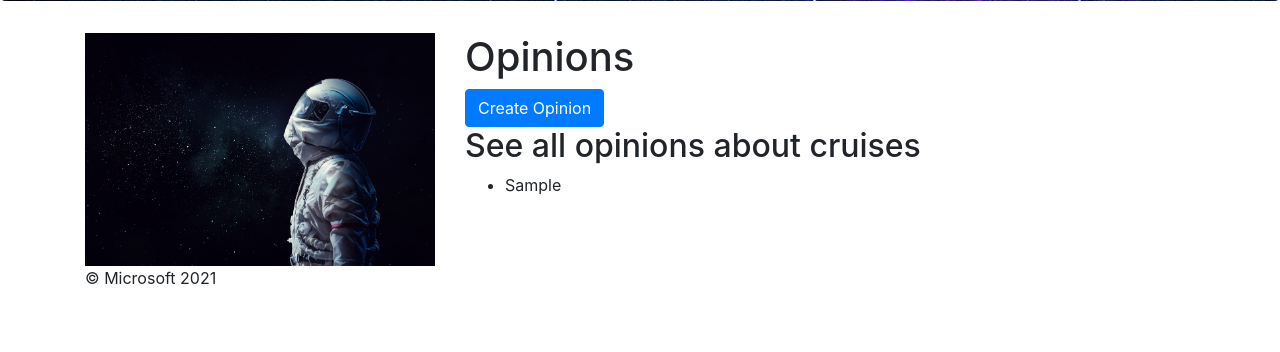
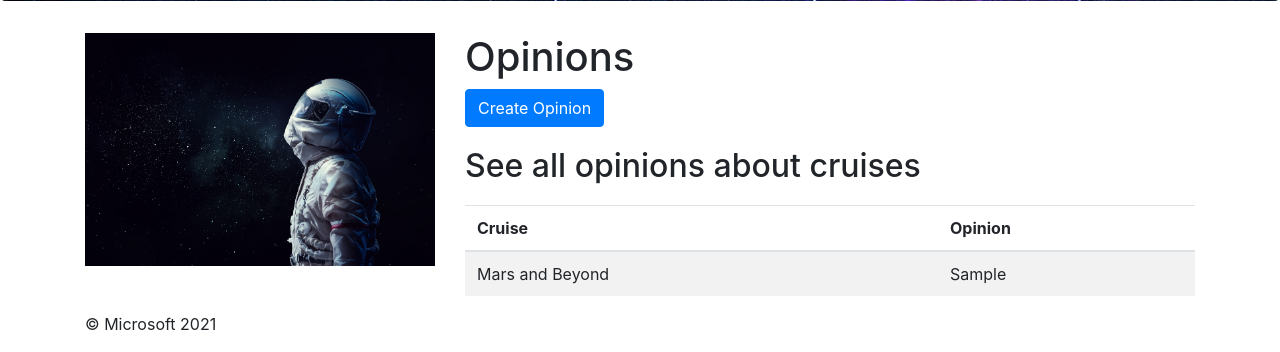
Before and after one commit to SilviadelaTorre/Django-App, a Django app: page /opinions/ in a window 1280 px wide. Shown: the part 462-814 px from the top of the page. Before the commit the page ends 746 px from the top, so only its background shows below. Run offline with Django 4.2, Linux system fonts and the light colour scheme; data comes from the database, SQL or seed files in the repository; tables that the repository leaves empty hold one stand-in row (values such as "Sample post"); some libraries are stand-ins or nearby versions.

Commit message:
final commit

```diff
--- a/relecloud/templates/opinions_form.html
+++ b/relecloud/templates/opinions_form.html
@@ -9,7 +9,6 @@ Relecloud - Opinions
 <h1>Opinions</h1>
 
 <h2>Fill out the following form to create an opinion about a cruise</h2>
-
 <form method="POST" class="form">
     {% csrf_token %}
     {% for field in form %}
--- a/relecloud/templates/opinions_info.html
+++ b/relecloud/templates/opinions_info.html
@@ -1,4 +1,5 @@
 {% extends 'base.html' %}
+{% load crispy_forms_tags %}
 {% block title %}
 Relecloud - Opinions
 {% endblock %}
@@ -8,16 +9,32 @@ Relecloud - Opinions
 
 
 <a href="{% url 'opinions_form' %}" class="btn btn-primary">Create Opinion</a>
-<br>
+
 
 <!-- Table -->
-<h2>See all opinions about cruises</h2>
-<ul>
-    {% for op in opinions %}
-    <li>
-        <strong>{{ op.cruises }}</strong>
-        <p>{{ op.opinion }}</p>
-    </li>
-    {% endfor %}
-</ul>
+
+<h2 style="margin-top: 20px;">See all opinions about cruises</h2>
+
+<table class="table table-striped" style="margin-top: 20px;">
+
+    <thead>
+        <tr>
+            <th>Cruise</th>
+            <th>Opinion</th>
+        </tr>
+    </thead>
+    <tbody>
+        {% for cruise, opinions in grouped_opinions.items %}
+            <tr>
+                <td rowspan="{{ opinions|length }}"> {{ cruise.name }}</td>
+                <td>{{ opinions.0.opinion }}</td>
+            </tr>
+            {% for op in opinions|slice:"1:" %}
+                <tr>
+                    <td>{{ op.opinion }}</td>
+                </tr>
+            {% endfor %}
+        {% endfor %}
+    </tbody>
+</table>
 {% endblock content %}
--- a/relecloud/urls.py
+++ b/relecloud/urls.py
@@ -10,6 +10,6 @@ urlpatterns = [
     path('destination/<int:pk>', views.DestinationDetailView.as_view(), name='destination_detail'),
     path('cruise/<int:pk>', views.CruiseDetailView.as_view(), name='cruise_detail'),
     path('info_request', views.InfoRequestCreate.as_view(), name='info_request'),
-    path('opinions/', views.opinions, name='opinions_info'),
+    path('opinions/', views.grouped_opinions, name='opinions_info'),
     path('opinions/form', views.OpinionsForm.as_view(), name='opinions_form'),
 ]
--- a/relecloud/views.py
+++ b/relecloud/views.py
@@ -6,6 +6,8 @@ from django.contrib.messages.views import SuccessMessageMixin
 from django.views.decorators.csrf import csrf_protect
 from crispy_forms.helper import FormHelper
 from crispy_forms.layout import Submit
+from itertools import groupby
+from operator import attrgetter
 
 # Create your views here.
 def index(request):
@@ -18,10 +20,14 @@ def destinations(request):
     all_destinations = models.Destination.objects.all()
     return render(request, 'destinations.html', { 'destinations': all_destinations})
 
-def opinions(request):
-    all_opinions = models.Opinions.objects.all()
-    return render(request, 'opinions_info.html', { 'opinions': all_opinions})
+# def opinions(request):
+#     all_opinions = models.Opinions.objects.all()
+#     return render(request, 'opinions_info.html', { 'opinions': all_opinions})
 
+def grouped_opinions(request):
+    opinions = models.Opinions.objects.all().order_by('cruise')
+    grouped_opinions = {k: list(v) for k, v in groupby(opinions, key=attrgetter('cruise'))}
+    return render(request, 'opinions_info.html', {'grouped_opinions': grouped_opinions})
 
 class DestinationDetailView(generic.DetailView):
     template_name = 'destination_detail.html'
```
